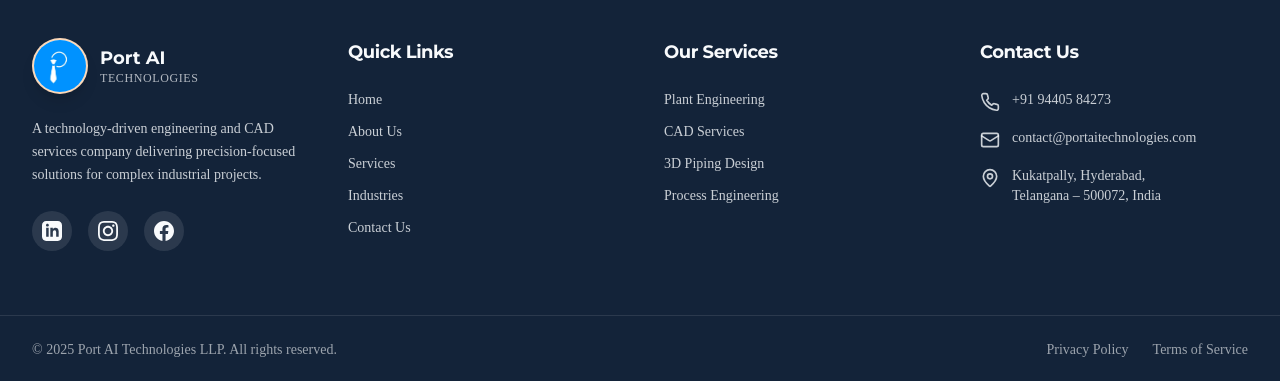
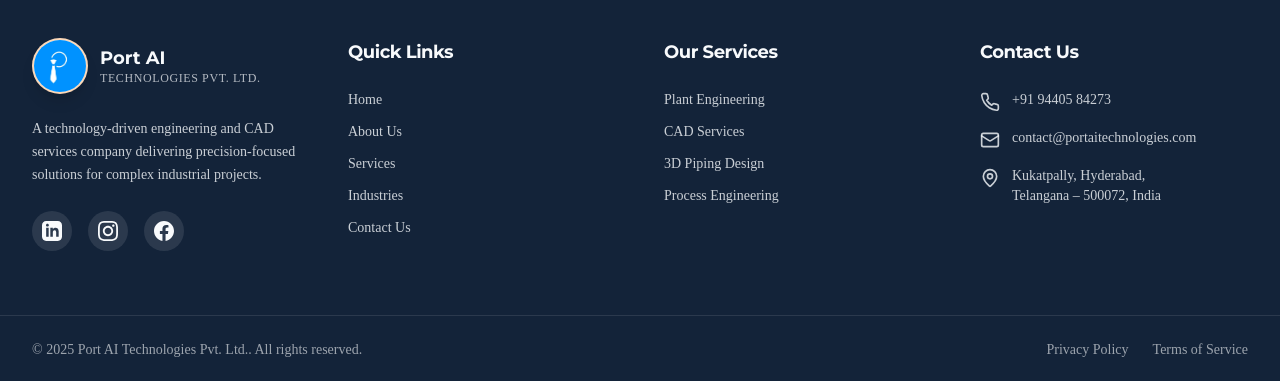
Before and after one commit to RamojiSai/Demo-site, a React (Vite) app: page /services/process-engineering in a window 1280 px wide. Shown: the part 2196-2577 px from the top of the page. Built offline with nearby package versions, Linux system fonts and the light colour scheme; the HTML template or start-up script is replaced by a standard one.

Commit message:
Update company name to "Port AI Technologies Pvt. Ltd." in multiple files

```diff
--- a/index.html
+++ b/index.html
@@ -4,32 +4,32 @@
     <meta charset="UTF-8" />
     <link rel="icon" type="image/jpeg" href="/Logo.jpeg" />
     <meta name="viewport" content="width=device-width, initial-scale=1.0" />
-    <title>Port AI Technologies | Plant Engineering & CAD Services</title>
-    <meta name="description" content="Port AI Technologies LLP delivers precision-focused engineering and CAD solutions for Oil & Gas, Petrochemical, Power, and Process Industries in Hyderabad, India." />
-    <meta name="author" content="Port AI Technologies LLP" />
+    <title>Port AI Technologies Pvt. Ltd. | Plant Engineering & CAD Services</title>
+    <meta name="description" content="Port AI Technologies Pvt. Ltd. delivers precision-focused engineering and CAD solutions for Oil & Gas, Petrochemical, Power, and Process Industries in Hyderabad, India." />
+    <meta name="author" content="Port AI Technologies Pvt. Ltd." />
     <meta name="keywords" content="plant engineering, CAD services, piping design, oil and gas engineering, petrochemical, power plant engineering, Hyderabad, India" />
     <meta name="robots" content="index, follow" />
     <link rel="canonical" href="https://www.portaitechnologies.com/" />
 
     <!-- Open Graph (Facebook, WhatsApp, LinkedIn, Slack) -->
-    <meta property="og:title" content="Port AI Technologies | Plant Engineering & CAD Services" />
+    <meta property="og:title" content="Port AI Technologies Pvt. Ltd. | Plant Engineering & CAD Services" />
     <meta property="og:description" content="Precision-focused engineering and CAD solutions for Oil & Gas, Petrochemical, Power, and Process Industries." />
     <meta property="og:type" content="website" />
     <meta property="og:url" content="https://www.portaitechnologies.com/" />
     <meta property="og:image" content="https://www.portaitechnologies.com/Logo.jpeg" />
     <meta property="og:image:width" content="1200" />
     <meta property="og:image:height" content="630" />
-    <meta property="og:image:alt" content="Port AI Technologies – Plant Engineering & CAD Services" />
-    <meta property="og:site_name" content="Port AI Technologies" />
+    <meta property="og:image:alt" content="Port AI Technologies Pvt. Ltd. – Plant Engineering & CAD Services" />
+    <meta property="og:site_name" content="Port AI Technologies Pvt. Ltd." />
     <meta property="og:locale" content="en_US" />
 
     <!-- Twitter Card -->
     <meta name="twitter:card" content="summary_large_image" />
     <meta name="twitter:site" content="@PortAITech" />
-    <meta name="twitter:title" content="Port AI Technologies | Plant Engineering & CAD Services" />
+    <meta name="twitter:title" content="Port AI Technologies Pvt. Ltd. | Plant Engineering & CAD Services" />
     <meta name="twitter:description" content="Precision-focused engineering and CAD solutions for Oil & Gas, Petrochemical, Power, and Process Industries." />
     <meta name="twitter:image" content="https://www.portaitechnologies.com/Logo.jpeg" />
-    <meta name="twitter:image:alt" content="Port AI Technologies – Plant Engineering & CAD Services" />
+    <meta name="twitter:image:alt" content="Port AI Technologies Pvt. Ltd. – Plant Engineering & CAD Services" />
 
     <link rel="preconnect" href="https://fonts.googleapis.com" />
     <link rel="preconnect" href="https://fonts.gstatic.com" crossorigin />
--- a/src/components/home/AboutPreview.tsx
+++ b/src/components/home/AboutPreview.tsx
@@ -43,7 +43,7 @@ export function AboutPreview() {
               Engineering Solutions for Complex Industrial Projects
             </h2>
             <p className="text-muted-foreground text-lg leading-relaxed mb-6">
-              Port AI Technologies LLP is a technology-driven engineering and CAD services
+              Port AI Technologies Pvt. Ltd. is a technology-driven engineering and CAD services
               company delivering precision-focused solutions for complex industrial projects.
               With a strong foundation in plant engineering, design automation, and industrial
               drafting, we support global industries with safe, scalable, and cost-effective
--- a/src/components/layout/Footer.tsx
+++ b/src/components/layout/Footer.tsx
@@ -37,7 +37,7 @@ export function Footer() {
                   Port AI
                 </span>
                 <span className="text-xs text-primary-foreground/70 font-medium tracking-wider uppercase">
-                  Technologies
+                  Technologies Pvt. Ltd.
                 </span>
               </div>
             </Link>
@@ -156,7 +156,7 @@ export function Footer() {
       <div className="border-t border-primary-foreground/10">
         <div className="container-industrial py-6 flex flex-col md:flex-row justify-between items-center gap-4">
           <p className="text-primary-foreground/60 text-sm">
-            © {new Date().getFullYear()} Port AI Technologies LLP. All rights reserved.
+            © {new Date().getFullYear()} Port AI Technologies Pvt. Ltd.. All rights reserved.
           </p>
           <div className="flex gap-6 text-sm">
             <Link to="/privacy" className="text-primary-foreground/60 hover:text-accent transition-colors">
--- a/src/pages/About.tsx
+++ b/src/pages/About.tsx
@@ -48,7 +48,7 @@ const About = () => {
         <title>About Us | Port AI Technologies - Engineering Excellence</title>
         <meta
           name="description"
-          content="Learn about Port AI Technologies LLP - a technology-driven engineering and CAD services company delivering precision-focused solutions for complex industrial projects."
+          content="Learn about Port AI Technologies Pvt. Ltd. - a technology-driven engineering and CAD services company delivering precision-focused solutions for complex industrial projects."
         />
       </Helmet>
 
@@ -88,7 +88,7 @@ const About = () => {
                   Engineering Solutions Built on Expertise & Innovation
                 </h2>
                 <p className="text-muted-foreground text-lg leading-relaxed mb-6">
-                  Port AI Technologies LLP is a technology-driven engineering and CAD services
+                  Port AI Technologies Pvt. Ltd. is a technology-driven engineering and CAD services
                   company delivering precision-focused solutions for complex industrial projects.
                   With a strong foundation in plant engineering, design automation, and industrial
                   drafting, we support global industries with safe, scalable, and cost-effective
--- a/src/pages/Index.tsx
+++ b/src/pages/Index.tsx
@@ -15,7 +15,7 @@ const Index = () => {
         <title>Port AI Technologies | Plant Engineering & CAD Services</title>
         <meta
           name="description"
-          content="Port AI Technologies LLP delivers precision-focused engineering and CAD solutions for Oil & Gas, Petrochemical, Power, and Process Industries. Expert plant engineering services in Hyderabad, India."
+          content="Port AI Technologies Pvt. Ltd. delivers precision-focused engineering and CAD solutions for Oil & Gas, Petrochemical, Power, and Process Industries. Expert plant engineering services in Hyderabad, India."
         />
         <meta
           name="keywords"
```
Also changed, not shown: 2 other files (tests, documents, lock files or other folders).
